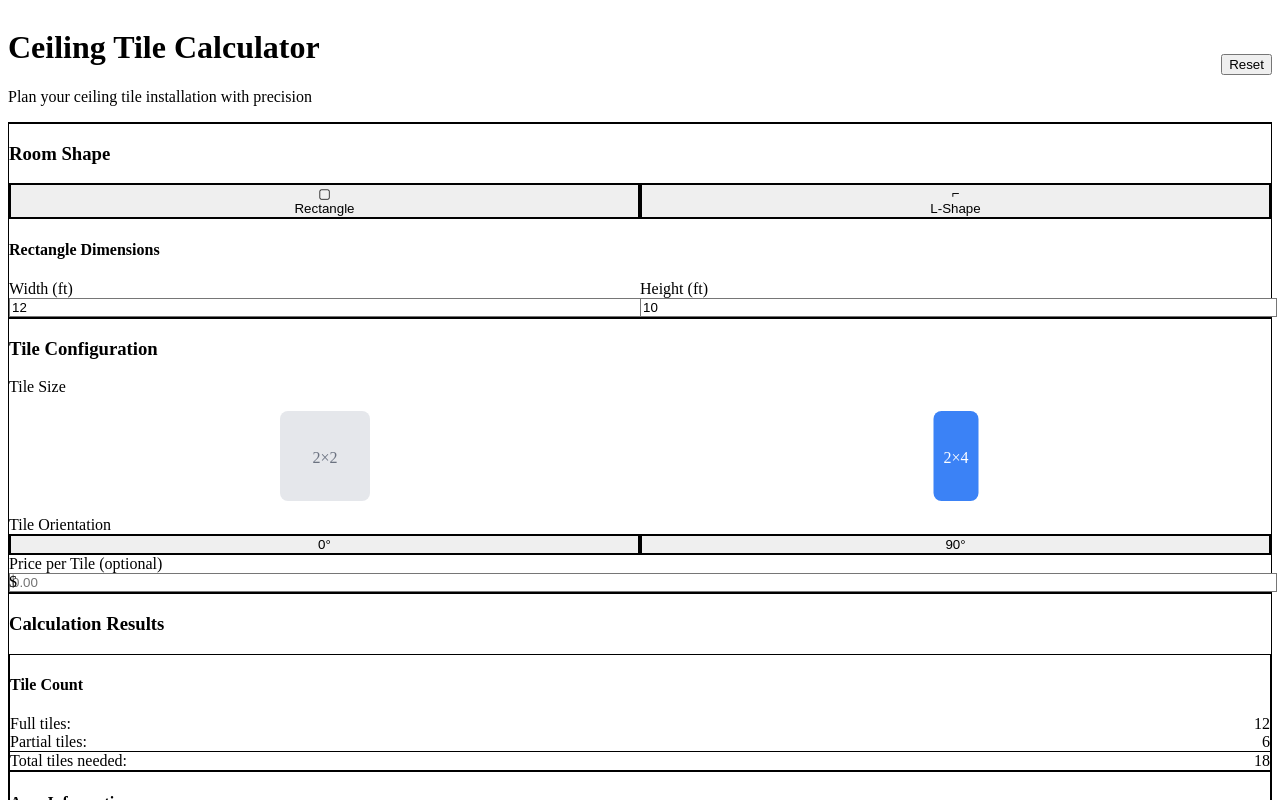
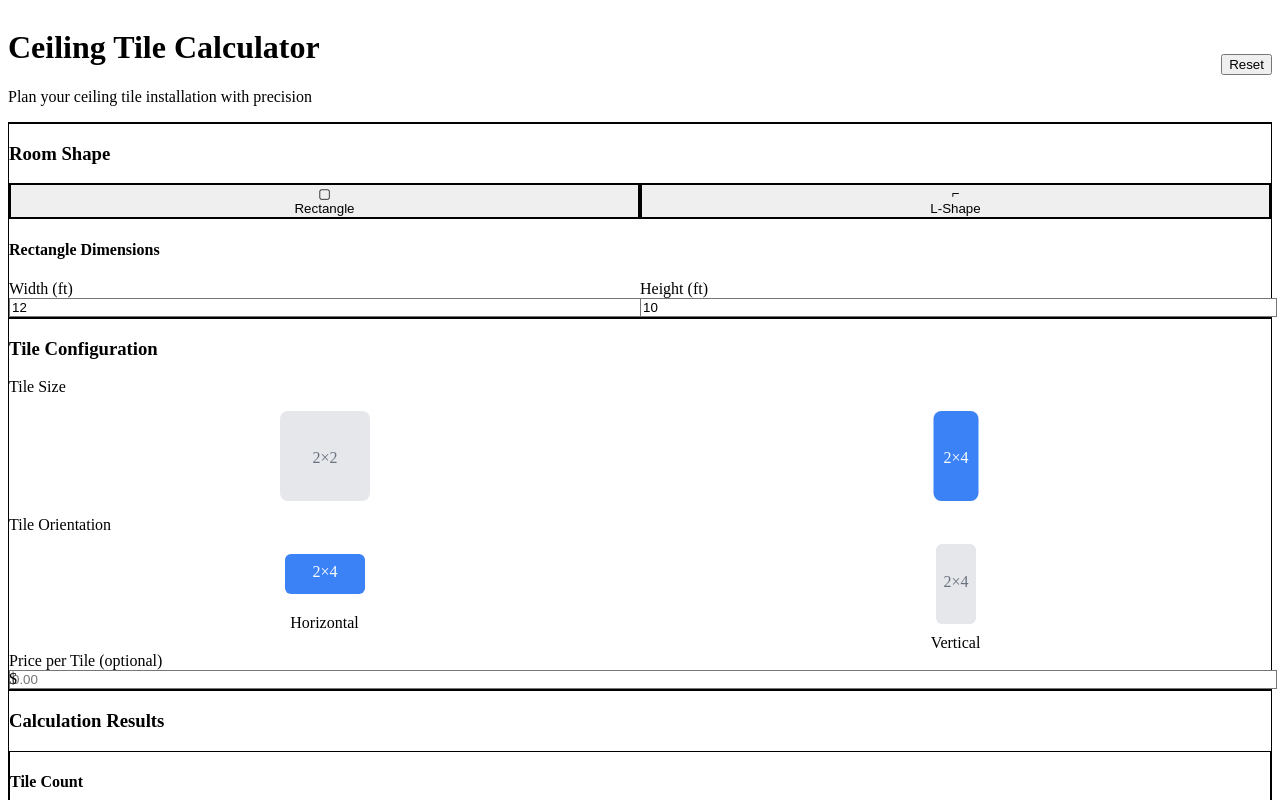
Before and after one commit to susiesko/ceiling-tile-calculator-demo, a React (Vite) app: page / in a window 1280 px wide. Both pictures are taken after a click on the element "2×4". Shown: the top 800 px of the page. Built offline with nearby package versions, Linux system fonts and the light colour scheme.

Commit message:
update the tile orientation section

```diff
--- a/src/components/TileControls.tsx
+++ b/src/components/TileControls.tsx
@@ -9,6 +9,58 @@ interface TileControlsProps {
   onPriceChange: (price?: number) => void;
   className?: string;
 }
+
+const TileOrientationIcon = ({ orientation, isSelected }: { orientation: TileOrientation; isSelected: boolean }) => {
+  const fillColor = isSelected ? '#3b82f6' : '#e5e7eb';
+
+  if (orientation === 0) {
+    // Horizontal 2x4 tile
+    return (
+      <svg width="100" height="80" viewBox="0 0 100 80" className="mx-auto">
+        <rect
+          x="10"
+          y="20"
+          width="80"
+          height="40"
+          fill={fillColor}
+          rx="6"
+        />
+        <text
+          x="50"
+          y="43"
+          textAnchor="middle"
+          className="text-sm font-bold"
+          fill={isSelected ? '#ffffff' : '#6b7280'}
+        >
+          2×4
+        </text>
+      </svg>
+    );
+  } else {
+    // Vertical 2x4 tile
+    return (
+      <svg width="80" height="100" viewBox="0 0 80 100" className="mx-auto">
+        <rect
+          x="20"
+          y="10"
+          width="40"
+          height="80"
+          fill={fillColor}
+          rx="6"
+        />
+        <text
+          x="40"
+          y="53"
+          textAnchor="middle"
+          className="text-sm font-bold"
+          fill={isSelected ? '#ffffff' : '#6b7280'}
+        >
+          2×4
+        </text>
+      </svg>
+    );
+  }
+};
 
 const TileSizeIcon = ({ size, isSelected }: { size: TileSize; isSelected: boolean }) => {
   const fillColor = isSelected ? '#3b82f6' : '#e5e7eb';
@@ -95,29 +147,30 @@ export function TileControls({
         </div>
       </div>
 
-      {/* Tile Orientation */}
+      {/* Tile Orientation - Only show for 2x4 tiles */}
+      {tileConfig.size === '2x4' && (
         <div>
           <label className="block text-sm font-medium text-gray-700 mb-2">
             Tile Orientation
           </label>
-        <div className="grid grid-cols-2 gap-2">
+          <div className="grid grid-cols-2 gap-6">
             {([0, 90] as TileOrientation[]).map((orientation) => (
-            <button
+              <div
                 key={orientation}
                 onClick={() => onTileConfigChange({ orientation })}
-              className={`
-                p-3 rounded-lg border-2 transition-all text-center
-                ${tileConfig.orientation === orientation
-                  ? 'border-primary-500 bg-primary-50 text-primary-700'
-                  : 'border-gray-200 bg-white text-gray-600 hover:border-gray-300'
-                }
-              `}
+                className="cursor-pointer flex flex-col items-center space-y-3 transition-all hover:scale-105"
               >
-              {orientation}°
-            </button>
+                <TileOrientationIcon orientation={orientation} isSelected={tileConfig.orientation === orientation} />
+                <span className={`text-sm font-medium ${
+                  tileConfig.orientation === orientation ? 'text-primary-700' : 'text-gray-600'
+                }`}>
+                  {orientation === 0 ? 'Horizontal' : 'Vertical'}
+                </span>
+              </div>
             ))}
           </div>
         </div>
+      )}
 
 
       {/* Price per Tile */}
--- a/src/components/canvas/CanvasRenderer.tsx
+++ b/src/components/canvas/CanvasRenderer.tsx
@@ -1,8 +1,8 @@
-import React, { useRef, useEffect, useState, useCallback } from 'react';
-import { Point, Shape, TileConfig, GridConfig, Units } from '../../types';
-import { convertShapeToPolygon } from '../../utils/geometry';
-import { formatFeetInches } from '../../utils/units';
-import { WallEditor } from './WallEditor';
+import {useCallback, useEffect, useRef, useState} from 'react';
+import {GridConfig, Point, Shape, TileConfig, TileOrientation, Units} from '../../types';
+import {convertShapeToPolygon} from '../../utils/geometry';
+import {formatFeetInches} from '../../utils/units';
+import {WallEditor} from './WallEditor';
 
 interface CanvasRendererProps {
   shape: Shape;
@@ -124,21 +124,48 @@ export function CanvasRenderer({
     ctx.strokeStyle = '#f3f4f6';
     ctx.lineWidth = 1;
 
-    const gridSize = PIXELS_PER_FOOT; // 1 foot grid
+    console.log('drawing grid')
+    const baseTileSize = PIXELS_PER_FOOT; // 1 foot base
 
-    // Draw vertical lines - completely fixed grid
-    for (let x = 0; x <= CANVAS_WIDTH; x += gridSize) {
+    // For 2x4 tiles, adjust grid spacing based on orientation
+    let xSpacing = baseTileSize;
+    let ySpacing = baseTileSize;
+
+    if (tileConfig.size === '2x4') {
+      if (tileConfig.orientation === TileOrientation.Horizontal) {
+        // Horizontal 2x4: 4ft wide x 2ft tall
+        xSpacing = baseTileSize * 4; // 4 feet wide
+        ySpacing = baseTileSize * 2; // 2 feet tall
+      } else {
+        // Vertical 2x4: 2ft wide x 4ft tall (rotated 90°)
+        xSpacing = baseTileSize * 2; // 2 feet wide
+        ySpacing = baseTileSize * 4; // 4 feet tall
+      }
+    } else {
+      // 2x2 tiles: 2ft x 2ft
+      xSpacing = baseTileSize * 2;
+      ySpacing = baseTileSize * 2;
+    }
+
+    console.log('xSpacing', xSpacing);
+    console.log('ySpacing', ySpacing);
+    console.log('tileConfig.orientation', tileConfig.orientation);
+
+    // Draw vertical lines
+    for (let x = 0; x <= CANVAS_WIDTH; x += xSpacing) {
       ctx.beginPath();
       ctx.moveTo(x, 0);
       ctx.lineTo(x, CANVAS_HEIGHT);
+      console.log(`drawing vertical line from [${x}, 0] to [${x}, ${CANVAS_HEIGHT}]`)
       ctx.stroke();
     }
 
-    // Draw horizontal lines - completely fixed grid
-    for (let y = 0; y <= CANVAS_HEIGHT; y += gridSize) {
+    // Draw horizontal lines
+    for (let y = 0; y <= CANVAS_HEIGHT; y += ySpacing) {
       ctx.beginPath();
       ctx.moveTo(0, y);
       ctx.lineTo(CANVAS_WIDTH, y);
+      console.log(`drawing horizontal line from [0, ${y}] to [${CANVAS_WIDTH}, ${y}]`)
       ctx.stroke();
     }
   };
@@ -150,7 +177,7 @@ export function CanvasRenderer({
     ctx.strokeStyle = '#e5e7eb';
     ctx.lineWidth = 1;
 
-    const tileSize = tileConfig.size === '2x2' ? 2 : (tileConfig.orientation === 0 ? { w: 2, h: 4 } : { w: 4, h: 2 });
+    const tileSize = tileConfig.size === '2x2' ? 2 : (tileConfig.orientation === TileOrientation.Horizontal ? { w: 4, h: 2 } : { w: 2, h: 4 });
     const tileSizePixels = {
       width: (typeof tileSize === 'number' ? tileSize : tileSize.w) * PIXELS_PER_FOOT,
       height: (typeof tileSize === 'number' ? tileSize : tileSize.h) * PIXELS_PER_FOOT
--- a/src/types/index.ts
+++ b/src/types/index.ts
@@ -12,7 +12,10 @@ export type Units = 'feet';
 
 export type TileSize = '2x2' | '2x4';
 
-export type TileOrientation = 0 | 90;
+export enum TileOrientation {
+  Horizontal = 0,
+  Vertical = 90,
+}
 
 export type ShapeType = 'rectangle' | 'l-shape';
 
```
Also changed, not shown: 1 other file (tests, documents, lock files or other folders). Lines whose indentation alone changed are shown as unchanged.
